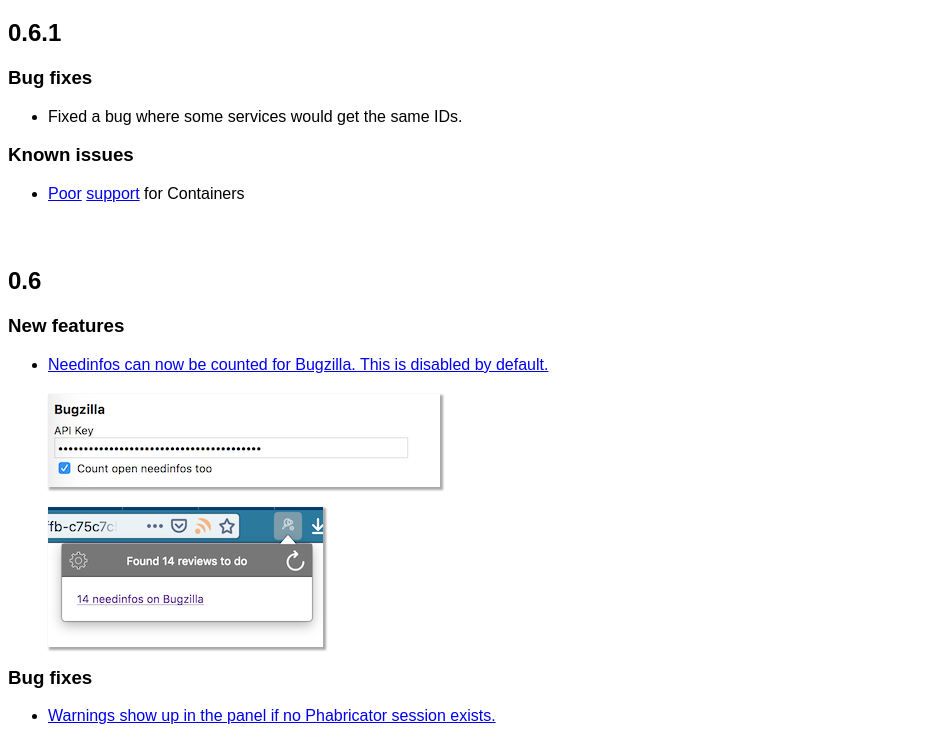
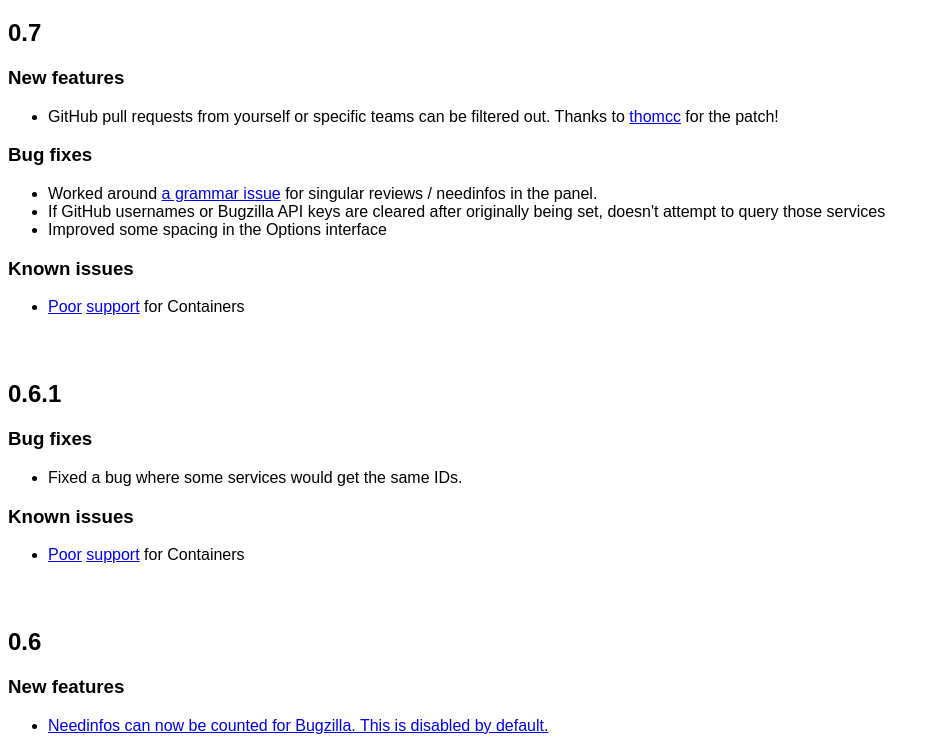
Before and after one commit to mikeconley/myqonly, a browser extension: page addon/content/release-notes/release-notes.html in a window 1280 px wide. Shown: the part 61-800 px from the top of the page, without its empty margins (0-939 px from the left). Drawn offline with Linux system fonts and the light colour scheme.

Commit message:
Release 0.7

```diff
--- a/addon/content/release-notes/release-notes.html
+++ b/addon/content/release-notes/release-notes.html
@@ -8,6 +8,24 @@
 </head>
 <body>
   <h1>MyQOnly Release Notes</h1>
+
+  <section data-version="0.7">
+    <h2>0.7</h2>
+    <h3>New features</h3>
+    <ul>
+      <li>GitHub pull requests from yourself or specific teams can be filtered out. Thanks to <a href="https://github.com/thomcc">thomcc</a> for the patch!</li>
+    </ul>
+    <h3>Bug fixes</h3>
+    <ul>
+      <li>Worked around <a href="https://github.com/mikeconley/myqonly/issues/25">a grammar issue</a> for singular reviews / needinfos in the panel.</li>
+      <li>If GitHub usernames or Bugzilla API keys are cleared after originally being set, doesn't attempt to query those services</li>
+      <li>Improved some spacing in the Options interface</li>
+    </ul>
+    <h3>Known issues</h3>
+    <ul>
+      <li><a href="https://github.com/mikeconley/myqonly/issues/8">Poor</a> <a href="https://github.com/mikeconley/myqonly/issues/18">support</a> for Containers</li>
+    </ul>
+  </section>
 
   <section data-version="0.6.1">
     <h2>0.6.1</h2>
--- a/package.json
+++ b/package.json
@@ -1,6 +1,6 @@
 {
   "name": "myqonly",
-  "version": "0.6.1",
+  "version": "0.7",
   "description": "A tool for Mozillians who want to know how many reviews are in their queue in their browser.",
   "main": "index.js",
   "scripts": {
```
Also changed, not shown: addon/manifest.json.
